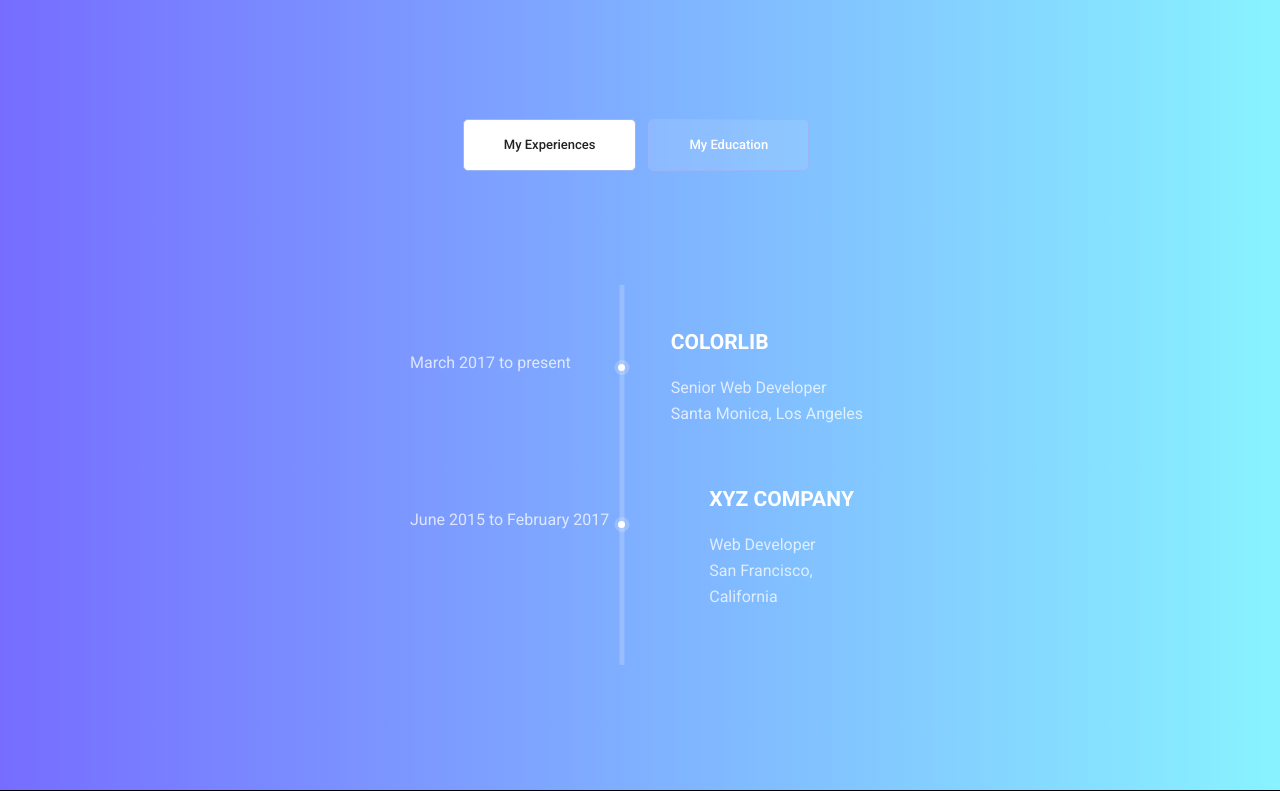
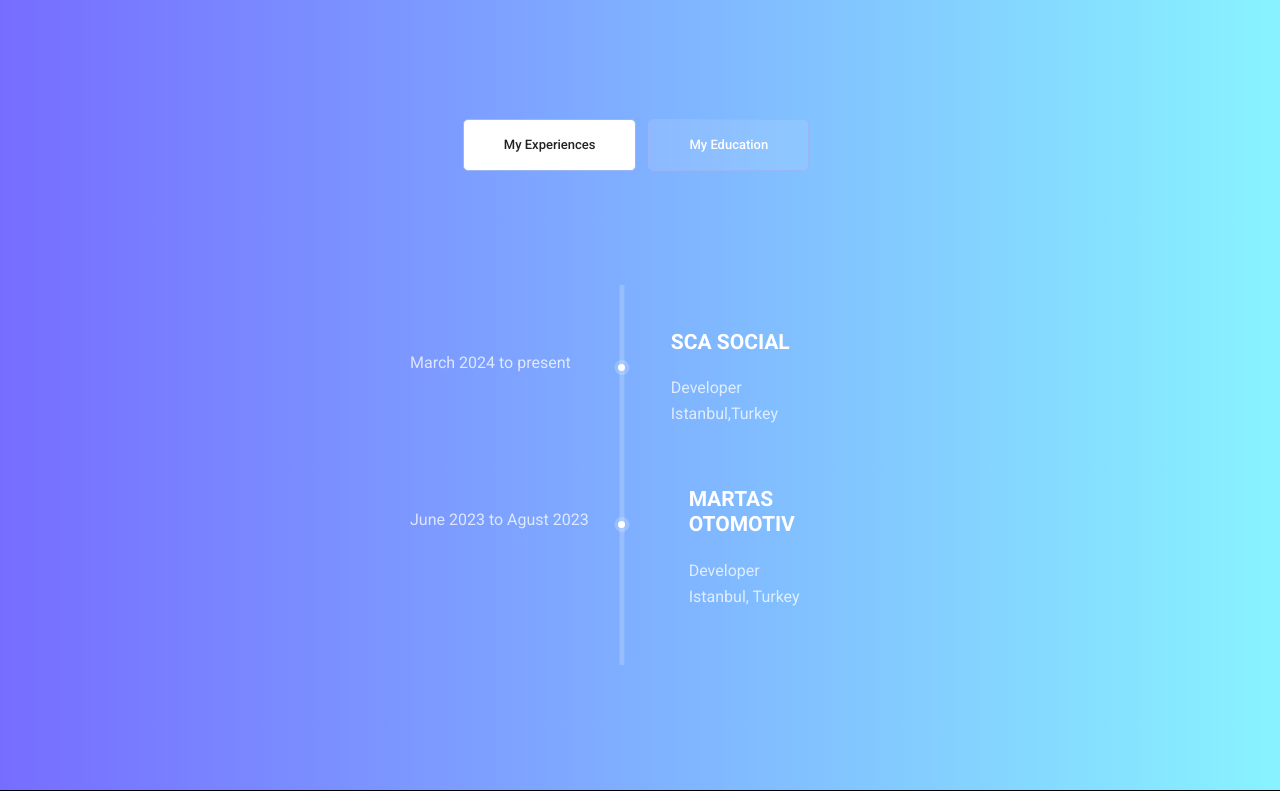
Before and after one commit to merveakar/djangoProjem, a Django app: template templates/index.html in a window 1280 px wide. Shown: the part 1562-2353 px from the top of the page. Run offline with Django 5.2, Linux system fonts and the light colour scheme; the template is opened without the code that fills it, so the values that code supplies are empty; some libraries are stand-ins or nearby versions.

Commit message:
new commit12

```diff
--- a/templates/index.html
+++ b/templates/index.html
@@ -129,11 +129,11 @@
                                 <span></span>
                                 <div class="media">
                                     <div class="d-flex">
-                                        <p>March 2017 to present</p>
+                                        <p>March 2024 to present</p>
                                     </div>
                                     <div class="media-body">
-                                        <h4>Colorlib</h4>
-                                        <p>Senior Web Developer <br/>Santa Monica, Los Angeles</p>
+                                        <h4>SCA Social</h4>
+                                        <p>Developer <br/>Istanbul,Turkey</p>
                                     </div>
                                 </div>
                             </li>
@@ -141,11 +141,11 @@
                                 <span></span>
                                 <div class="media">
                                     <div class="d-flex">
-                                        <p>June 2015 to February 2017</p>
+                                        <p>June 2023 to Agust 2023</p>
                                     </div>
                                     <div class="media-body">
-                                        <h4>XYZ Company</h4>
-                                        <p>Web Developer <br/>San Francisco, California</p>
+                                        <h4>Martas Otomotiv</h4>
+                                        <p>Developer <br/>Istanbul, Turkey</p>
                                     </div>
                                 </div>
                             </li>
@@ -157,11 +157,11 @@
                                 <span></span>
                                 <div class="media">
                                     <div class="d-flex">
-                                        <p>September 2012 to May 2016</p>
+                                        <p>September 2020 to Present</p>
                                     </div>
                                     <div class="media-body">
-                                        <h4>University of California, Berkeley</h4>
-                                        <p>Bachelor of Science in Computer Science <br/>Berkeley, California</p>
+                                        <h4>Piri Reis University, Turkey</h4>
+                                        <p>Information Systems Engineering <br/>Istanbul, Turkey</p>
                                     </div>
                                 </div>
                             </li>
@@ -169,11 +169,11 @@
                                 <span></span>
                                 <div class="media">
                                     <div class="d-flex">
-                                        <p>September 2008 to June 2012</p>
+                                        <p>September 2016 to June 2020</p>
                                     </div>
                                     <div class="media-body">
-                                        <h4>High School Name</h4>
-                                        <p>High School Diploma <br/>City, State</p>
+                                        <h4>Atasehir Anatolia High School </h4>
+                                        <p>High School Diploma <br/>Atasehir, Istanbul</p>
                                     </div>
                                 </div>
                             </li>
```
